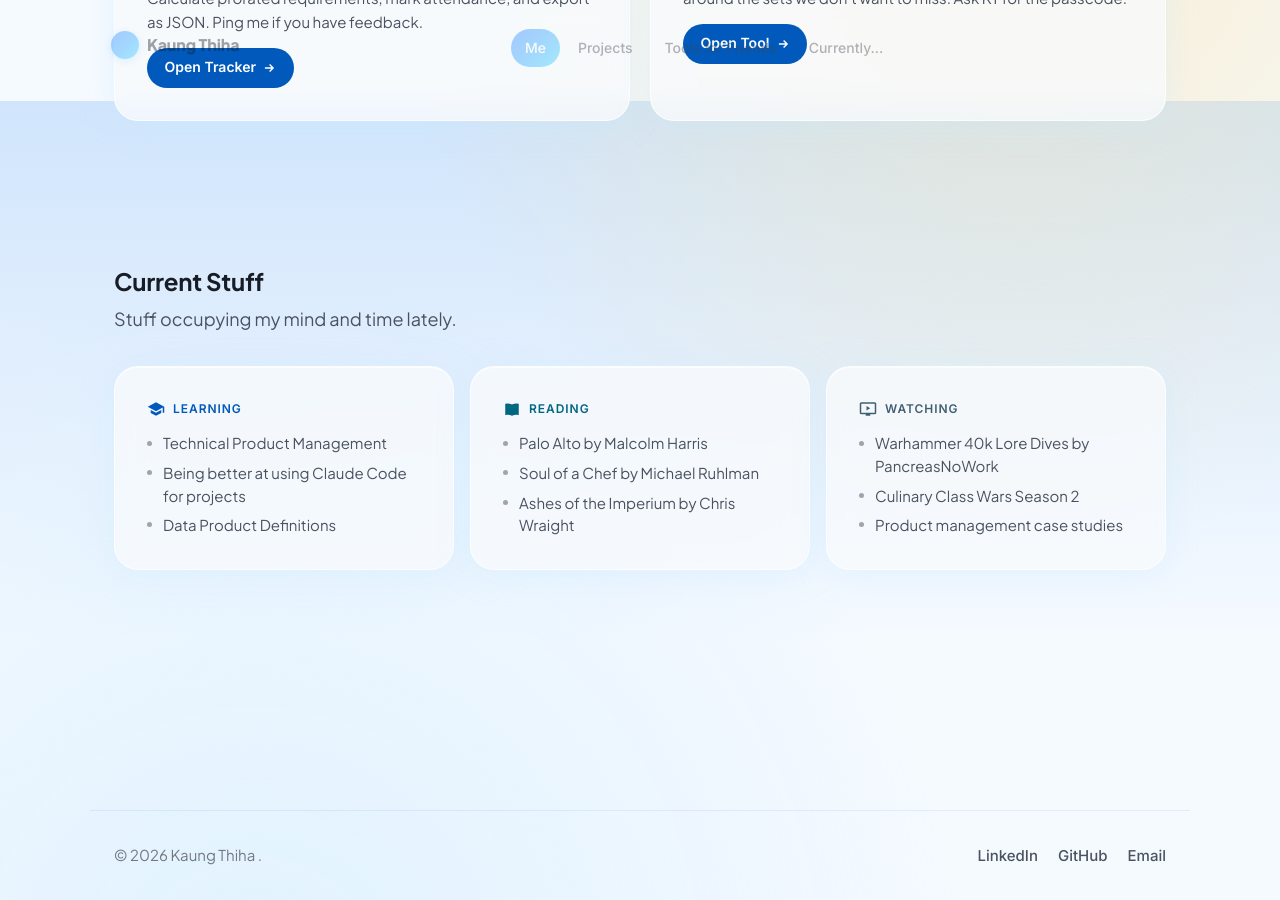
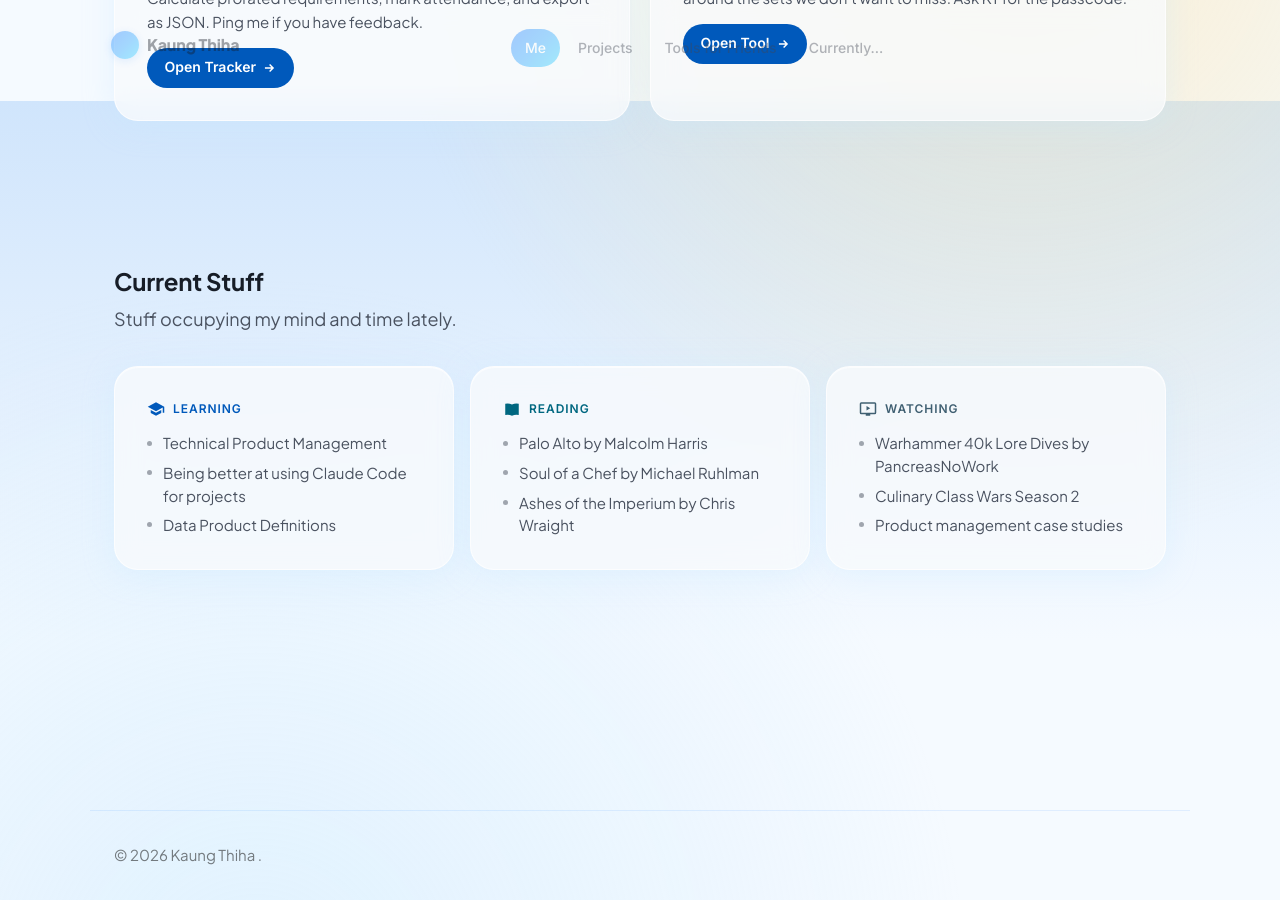
Before and after one commit to kaungthiha/kaungthiha.github.io, a Jekyll site: the page built from index.html, in a window 1280 px wide and 900 px high, scrolled down 2599 px. Built offline with Jekyll 4.4.1, drawn with Linux system fonts in a browser that asks for light colours; the list of posts is cut into pages by our own code.

Commit message:
footer change

```diff
--- a/index.html
+++ b/index.html
@@ -349,11 +349,11 @@ comments: false
      ───────────────────────────────────────────────────────────────────── -->
 <footer class="editorial-footer">
   <div>© {{ 'now' | date: '%Y' }} Kaung Thiha .</div>
-  <ul class="editorial-footer-links">
+  <!--<ul class="editorial-footer-links">
     <li><a href="https://www.linkedin.com/in/kaungthiha/" target="_blank" rel="noopener">LinkedIn</a></li>
     <li><a href="https://github.com/kaungthiha" target="_blank" rel="noopener">GitHub</a></li>
     <li><a href="mailto:kaungthiha.3@gmail.com">Email</a></li>
-  </ul>
+  </ul>-->
 </footer>
 
 <!-- Image Lightbox -->
```
